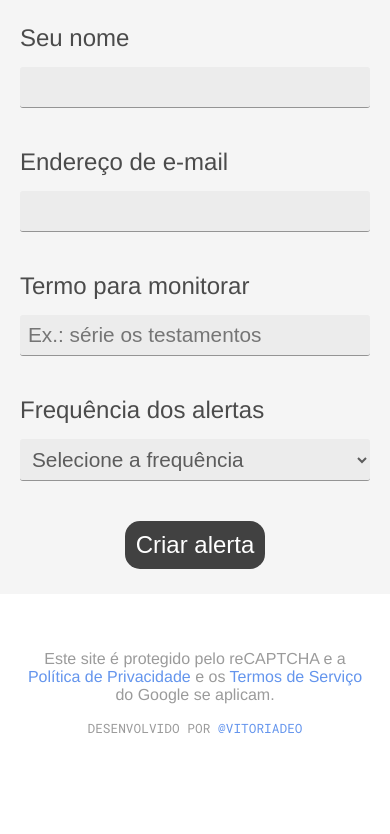
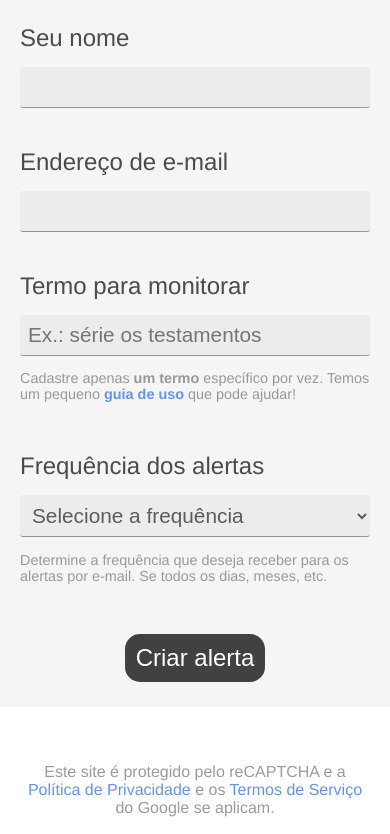
Before and after one commit to vitoriadeo/trago-noticias, a Flask app: page / in a window 390 px wide. Shown: the part 543-1377 px from the top of the page. Before the commit the page ends 1277 px from the top, so only its background shows below. Run offline with Flask 3, Linux system fonts and the light colour scheme; some libraries are stand-ins or nearby versions; some web fonts are replaced.

Commit message:
feat(form): adicionar texto de ajuda ao formulário
alteração no html/index e css desktop/mobile para fazer o texto de ajuda

close #8

```diff
--- a/app/static/css/responsive.css
+++ b/app/static/css/responsive.css
@@ -146,6 +146,12 @@
         margin-top: 30px;
     }
 
+    /* TEXTO DE AJUDA -FORM */
+    .help-text {
+        padding: 0px 0px 10px 0px;
+        font-size: .9rem;
+    }
+
 }
 
 @media (min-width: 481px) and (max-width: 600px) {
@@ -277,6 +283,13 @@
         margin-top: 30px;
     }
 
+    /* TEXTO DE AJUDA -FORM */
+    .help-text {
+        padding: 0px 0px 10px 0px;
+        font-size: 1.2rem;
+    }
+
+
 }
 
 @media (min-width: 601px) {
--- a/app/static/css/style.css
+++ b/app/static/css/style.css
@@ -1,6 +1,5 @@
 /*   STYLE.CSS - Estilização geral do site web
 */
-
 
 body {
     background-color: #ffffff;
@@ -31,7 +30,7 @@ h1 {
     font-size: 60px;
 }
 
-/* === MENU DESKTOP === */
+/* MENU DESKTOP */
 nav,
 ul {
     display: flex;
@@ -103,28 +102,28 @@ header {
 .item {
     display: flex;
     align-items: center;
-    /* Alinha o label e o input verticalmente no centro */
     margin-bottom: 12px;
-    /* Adiciona um espaço entre as linhas */
+    flex-wrap: wrap;
 }
 
-/* Define o tamanho e alinhamento do label */
+/* TEXTO DE AJUDA -FORM */
+.help-text {
+    width: 100%;
+    padding: 0px 0px 10px 190px;
+    color: #999999;
+    font-size: 13px;
+}
+
 .item label {
     flex: 1;
-    /* Diz para o label ocupar '1' parte do espaço disponível */
     margin-right: 5px;
-    /* Cria o espaço entre o label e o input */
     text-align: left;
-    /* Opcional, para alinhar à direita */
 }
 
-/* Define o tamanho do input */
 .item .input,
 .item .select {
     flex: 2;
-    /* Diz para o input ocupar '2' partes do espaço, o dobro do label */
     width: 100%;
-    /* Adicionado para consistência */
     box-sizing: border-box;
     background-color: rgb(236, 236, 236);
     border: none;
--- a/app/templates/index.html
+++ b/app/templates/index.html
@@ -29,12 +29,19 @@
 
         <div class="item">
             {{form.word.label}}
-            {{form.word(class='input', placeholder='Ex.: série os testamentos')}}
+            {{form.word(class='input', placeholder='Ex.: série os testamentos', aria_describedby="word-help-text")}}
+            <p class="help-text" id="word-help-text">
+                Cadastre apenas <b>um termo</b> específico por vez. Temos um pequeno <a
+                    href="{{url_for('about.guide')}}"><b>guia de uso</b></a> que pode ajudar!
+            </p>
         </div>
 
         <div class="item">
             {{form.frequency.label}}
-            {{form.frequency(class='select')}}
+            {{form.frequency(class='select', aria_describedby="frequency-help-text")}}
+            <p class="help-text" id="frequency-help-text">
+                Determine a frequência que deseja receber para os alertas por e-mail. Se todos os dias, meses, etc.
+            </p>
         </div>
         <div class="form-footer">
             <button type="submit" class="button">Criar alerta</button>
```
